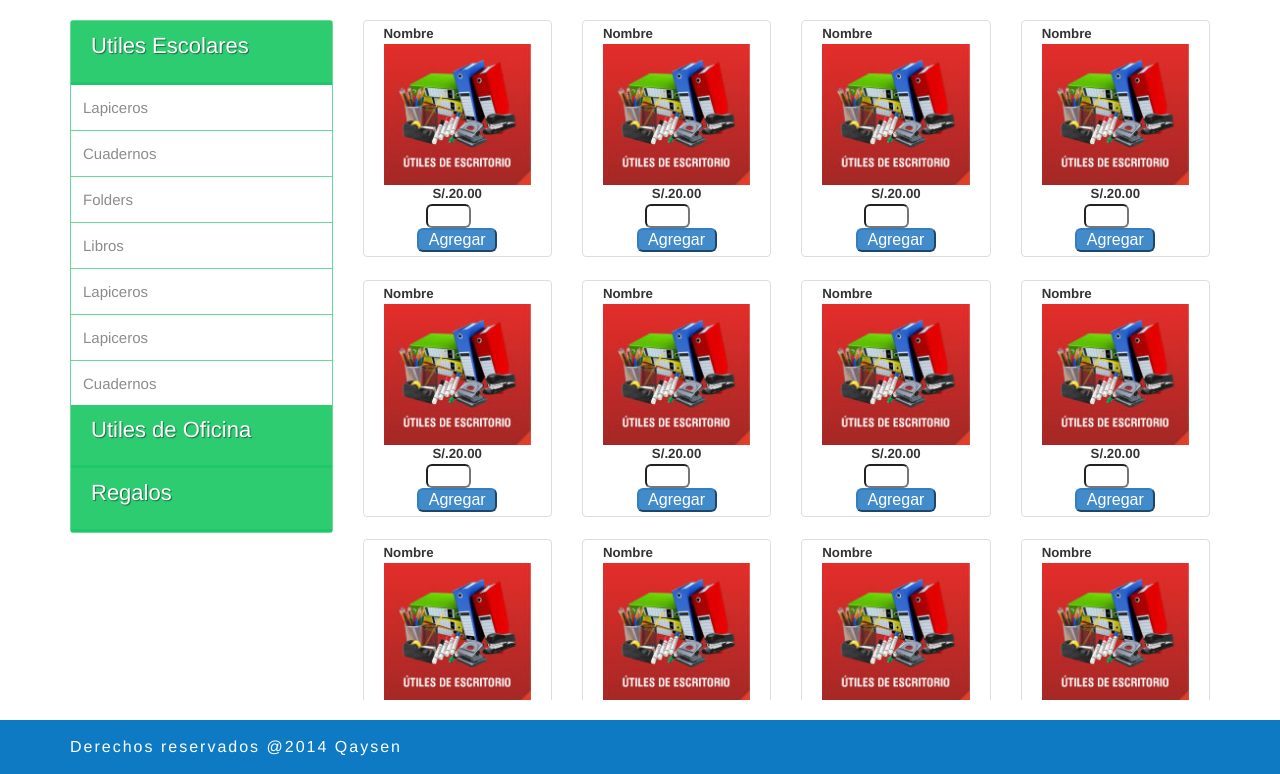
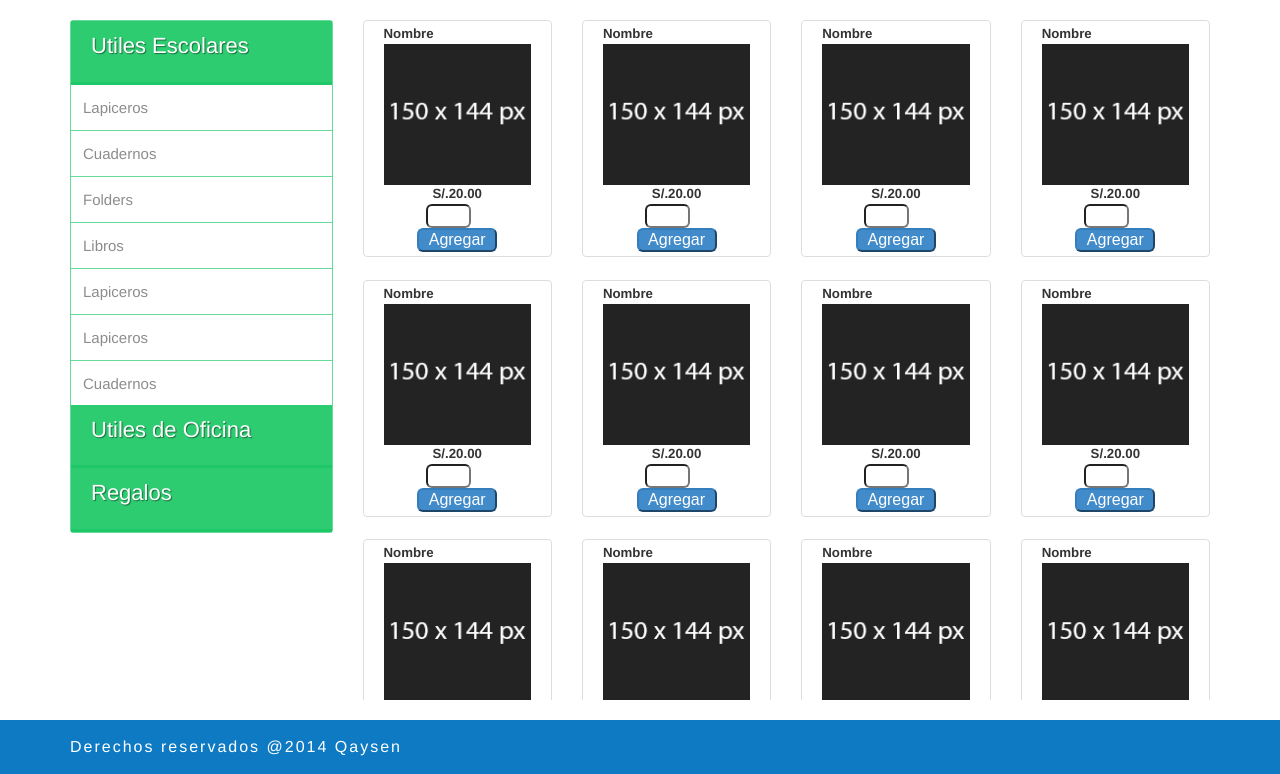
Before and after one commit to MaikolEdu/Tiendavirtual, a Django app: page /utiles_escolares/ in a window 1280 px wide. Shown: the part 207-981 px from the top of the page. Run offline with Django 3.2, Linux system fonts and the light colour scheme; data that the repository does not hold is empty.

Commit message:
imagenes

```diff
--- a/templates/Productos.html
+++ b/templates/Productos.html
@@ -67,7 +67,7 @@
                                     <div class="app_alinear">
                                         <h5>Nombre</h5>
                                     </div>
-                                    <img src="img/Producto1.png" class="img-responsive">
+                                    <img src="{{STATIC_URL}}img/elemento.png" class="img-responsive">
                                     <div class="app_alinear app_centrar">
                                         <h5>S/.20.00 </h5>
                                         <form action="">
@@ -86,7 +86,7 @@
                                     <div class="app_alinear">
                                         <h5>Nombre</h5>
                                     </div>
-                                    <img src="img/Producto1.png" class="img-responsive">
+                                    <img src="{{STATIC_URL}}img/elemento.png" class="img-responsive">
                                     <div class="app_alinear app_centrar">
                                         <h5>S/.20.00 </h5>
                                         <form action="">
@@ -105,7 +105,7 @@
                                     <div class="app_alinear">
                                         <h5>Nombre</h5>
                                     </div>
-                                    <img src="img/Producto1.png" class="img-responsive">
+                                    <img src="{{STATIC_URL}}img/elemento.png" class="img-responsive">
                                     <div class="app_alinear app_centrar">
                                         <h5>S/.20.00 </h5>
                                         <form action="">
@@ -124,7 +124,7 @@
                                     <div class="app_alinear">
                                         <h5>Nombre</h5>
                                     </div>
-                                    <img src="img/Producto1.png" class="img-responsive">
+                                    <img src="{{STATIC_URL}}img/elemento.png" class="img-responsive">
                                     <div class="app_alinear app_centrar">
                                         <h5>S/.20.00 </h5>
                                         <form action="">
@@ -145,7 +145,7 @@
                                     <div class="app_alinear">
                                         <h5>Nombre</h5>
                                     </div>
-                                    <img src="img/Producto1.png" class="img-responsive">
+                                    <img src="{{STATIC_URL}}img/elemento.png" class="img-responsive">
                                     <div class="app_alinear app_centrar">
                                         <h5>S/.20.00 </h5>
                                         <form action="">
@@ -164,7 +164,7 @@
                                     <div class="app_alinear">
                                         <h5>Nombre</h5>
                                     </div>
-                                    <img src="img/Producto1.png" class="img-responsive">
+                                    <img src="{{STATIC_URL}}img/elemento.png" class="img-responsive">
                                     <div class="app_alinear app_centrar">
                                         <h5>S/.20.00 </h5>
                                         <form action="">
@@ -183,7 +183,7 @@
                                     <div class="app_alinear">
                                         <h5>Nombre</h5>
                                     </div>
-                                    <img src="img/Producto1.png" class="img-responsive">
+                                    <img src="{{STATIC_URL}}img/elemento.png" class="img-responsive">
                                     <div class="app_alinear app_centrar">
                                         <h5>S/.20.00 </h5>
                                         <form action="">
@@ -202,7 +202,7 @@
                                     <div class="app_alinear">
                                         <h5>Nombre</h5>
                                     </div>
-                                    <img src="img/Producto1.png" class="img-responsive">
+                                    <img src="{{STATIC_URL}}img/elemento.png" class="img-responsive">
                                     <div class="app_alinear app_centrar">
                                         <h5>S/.20.00 </h5>
                                         <form action="">
@@ -223,7 +223,7 @@
                                     <div class="app_alinear">
                                         <h5>Nombre</h5>
                                     </div>
-                                    <img src="img/Producto1.png" class="img-responsive">
+                                    <img src="{{STATIC_URL}}img/elemento.png" class="img-responsive">
                                     <div class="app_alinear app_centrar">
                                         <h5>S/.20.00 </h5>
                                         <form action="">
@@ -242,7 +242,7 @@
                                     <div class="app_alinear">
                                         <h5>Nombre</h5>
                                     </div>
-                                    <img src="img/Producto1.png" class="img-responsive">
+                                    <img src="{{STATIC_URL}}img/elemento.png" class="img-responsive">
                                     <div class="app_alinear app_centrar">
                                         <h5>S/.20.00 </h5>
                                         <form action="">
@@ -261,7 +261,7 @@
                                     <div class="app_alinear">
                                         <h5>Nombre</h5>
                                     </div>
-                                    <img src="img/Producto1.png" class="img-responsive">
+                                    <img src="{{STATIC_URL}}img/elemento.png" class="img-responsive">
                                     <div class="app_alinear app_centrar">
                                         <h5>S/.20.00 </h5>
                                         <form action="">
@@ -280,7 +280,7 @@
                                     <div class="app_alinear">
                                         <h5>Nombre</h5>
                                     </div>
-                                    <img src="img/Producto1.png" class="img-responsive">
+                                    <img src="{{STATIC_URL}}img/elemento.png" class="img-responsive">
                                     <div class="app_alinear app_centrar">
                                         <h5>S/.20.00 </h5>
                                         <form action="">
--- a/templates/index.html
+++ b/templates/index.html
@@ -72,6 +72,7 @@
                                 <img src="{{STATIC_URL}}img/productos.png" class="img-responsive">
                                 <div class="app_alinear app_centrar">
                                      <h5>S/.20.00 </h5>
+                                </div>
                             </div>
                         </div>
                     </div>
@@ -172,6 +173,7 @@
                             </div>
                         </div>
                     </div>
+                </div>
             </section>
 
         {% endblock %}
```
Also changed, not shown: static/img/elemento.png (added), 3 other files. Lines whose indentation alone changed are shown as unchanged.
